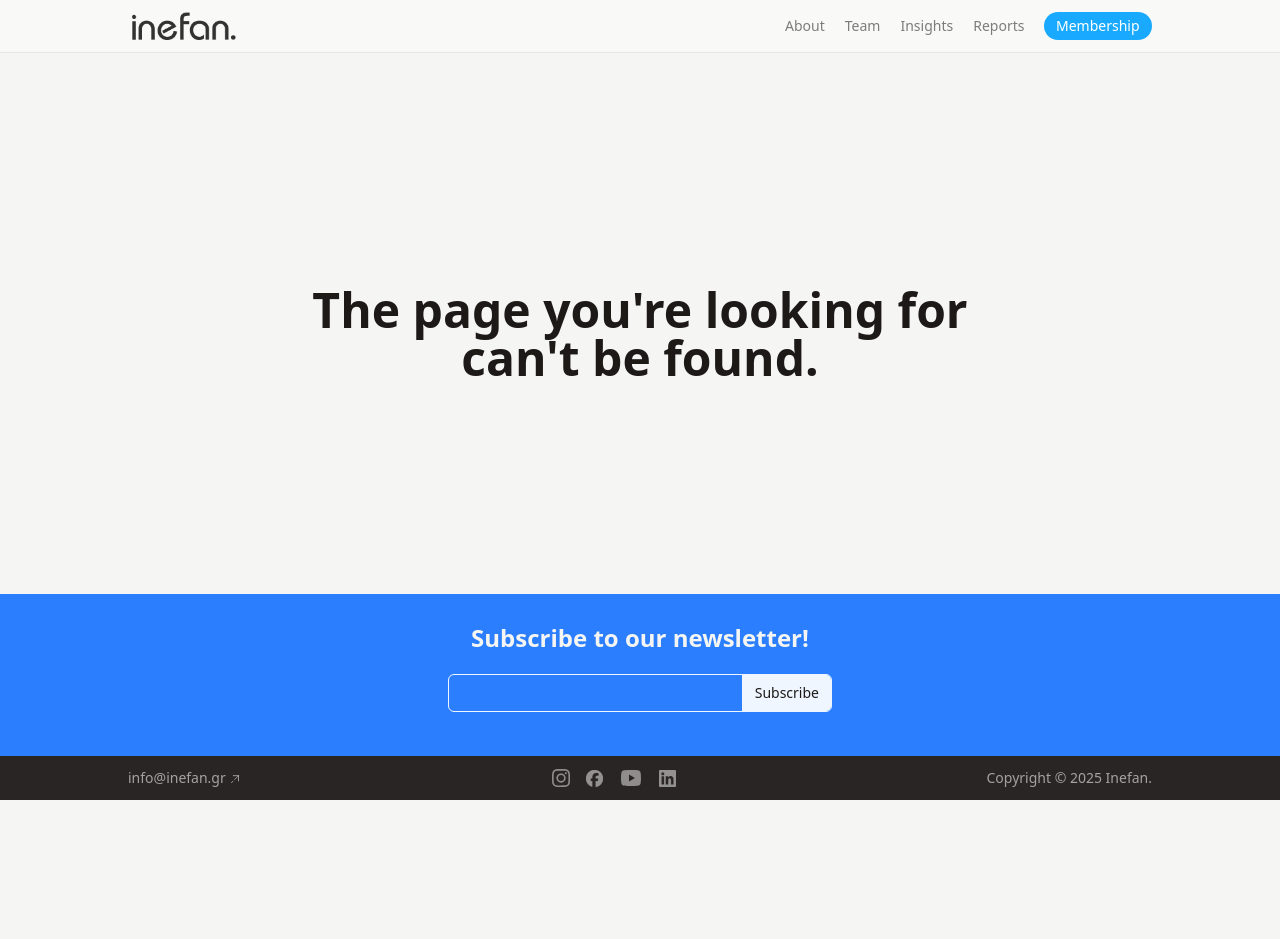
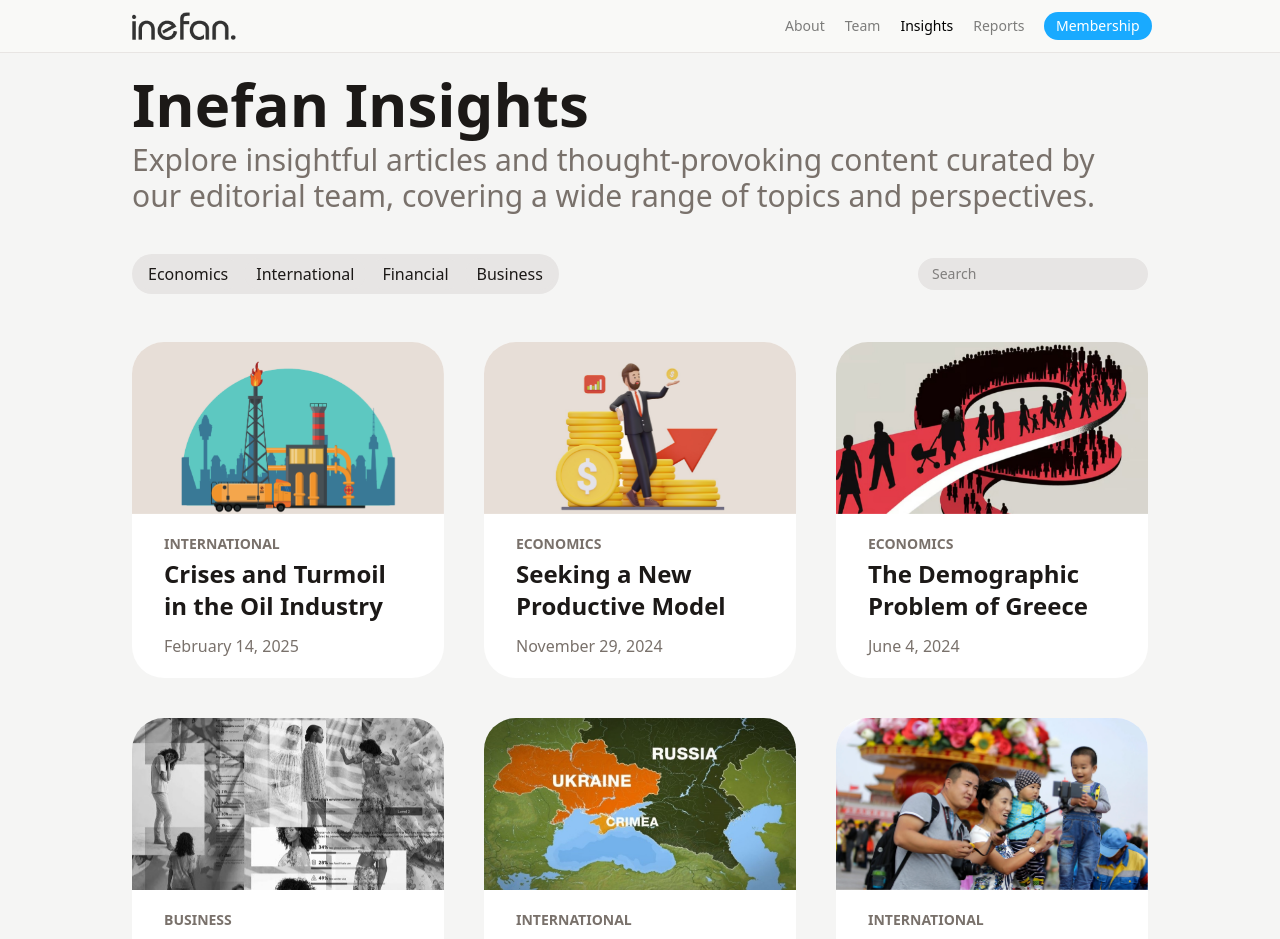
Before and after one commit to andreaschrysopoulos/react-app-2, a React (Vite) app: page /insights in a window 1280 px wide. Shown: the top 939 px of the page. Before the commit the page ends 800 px from the top, so only its background shows below. Built offline with nearby package versions, Linux system fonts and the light colour scheme.

Commit message:
Rename Articles component to Insights and update routing; add SingleInsight page and implement scroll-to-top functionality

```diff
--- a/src/App.jsx
+++ b/src/App.jsx
@@ -1,7 +1,8 @@
 import { BrowserRouter, Routes, Route } from "react-router-dom";
 import Layout from "./layouts/Layout";
 import Home from "./pages/Home";
-import Articles from "./pages/Articles";
+import Insights from "./pages/Insights";
+import SingleInsight from "./pages/SingleInsight";
 import Events from "./pages/Events";
 import Reports from "./pages/Reports";
 import Contact from "./pages/Contact";
@@ -9,15 +10,31 @@ import NotFound from "./pages/404";
 import About from "./pages/About";
 import Team from "./pages/Team";
 
+
+import { useEffect } from 'react';
+import { useLocation } from 'react-router-dom';
+
+function ScrollToTop() {
+  const { pathname } = useLocation();
+
+  useEffect(() => {
+    window.scrollTo(0, 0);
+  }, [pathname]); // Runs whenever the pathname changes
+
+  return null;
+}
+
 const App = () => {
   return (
     <BrowserRouter>
+      <ScrollToTop />
       <Routes>
         <Route path="/" element={<Layout />}>
           <Route index element={<Home />} />
           <Route path="/about" element={<About />} />
           <Route path="/team" element={<Team />} />
-          <Route path="/articles" element={<Articles />} />
+          <Route path="/insights" element={<Insights />} />
+          <Route path="/insights/:slug" element={<SingleInsight />} />
           <Route path="/events" element={<Events />} />
           <Route path="/reports" element={<Reports />} />
           <Route path="/contact" element={<Contact />} />
--- a/src/assets/database.jsx
+++ b/src/assets/database.jsx
@@ -32,7 +32,7 @@ export const members = [
   {
     linkedin: "https://www.linkedin.com/in/ioannis-stafylidis/",
     key: 1,
-    img: "giannis.jpg",
+    img: "/giannis.jpg",
     name: "Giannis Stafilidis",
     role: "President",
     bio: "As the President of the Board of Directors of our organization, I am a graduate of the Department of International and European Studies at the University of Macedonia and currently an undergraduate student at the Faculty of Law at Aristotle University of Thessaloniki. At the same time, I work as a Marketing Manager at Asklipios Medica, contributing to the development of promotional strategies for private enterprises. My journey within the organization has introduced me to the key values of responsibility and solidarity, while my previous tenure as a Marketing Manager highlighted the constant need to analyze external business environment stimuli and continuously improve the organization's public image. Ultimately, having participated in numerous volunteer organizations and institutions, my goal is the continuous improvement of INEFAN's work quality through ongoing initiatives and training programs for its members, enabling them to meet the modern challenges of the workplace and the business world.",
@@ -40,7 +40,7 @@ export const members = [
   {
     linkedin: "https://www.linkedin.com/in/elli-tsikrika/",
     key: 2,
-    img: "elli.jpg",
+    img: "/elli.jpg",
     name: "Elli Tsikrika",
     role: "Head of Human Resources",
     bio: "As a professional in the field of Human Resources, I first came into contact with the organization about three years ago during my studies in the MSc in Human Resource Management at the University of Macedonia. Having already completed my studies in the Department of International and European Studies, I currently serve as the Team Leader of the HR department at INEFAN while also working as an HR Manager at one of the largest IT companies, Lancom. Additionally, I oversee the recruitment process for Battlenet, which is part of the same group. My passion for human resource management has led me to the position I hold today, while my volunteer work at INEFAN provided me with the opportunity to connect with my current employers. Finally, without a doubt, I feel it is my duty to share my knowledge with new volunteers and guide them in their development as professionals in the HR field.",
@@ -48,7 +48,7 @@ export const members = [
   {
     linkedin: "https://www.linkedin.com/in/apostolos-nikolaou-635775327/",
     key: 3,
-    img: "apostolos.jpg",
+    img: "/apostolos.jpg",
     name: "Apostolos Nikolaou",
     role: "Head of Marketing",
     bio: "I am a graduate of the Department of International and European Studies at the University of Macedonia and the Team Leader of the Marketing team in our organization. As a team leader, I specialize in creating both print and digital promotional materials for INEFAN, while my goal is to continuously support my team members in acquiring knowledge and developing creative content. At the same time, I strive to enhance the organizational skills of the team members to help them understand the needs and dynamics of the marketing sector, as well as to communicate effectively with the broader audience.",
@@ -56,7 +56,7 @@ export const members = [
   {
     linkedin: "https://www.linkedin.com/in/niky-papanikolaou/",
     key: 4,
-    img: "niki.jpg",
+    img: "/niki.jpg",
     name: "Niki Papanikolaou",
     role: "Head of P.M & Fundraising",
     bio: "I am a final-year student at the Faculty of Law at Aristotle University of Thessaloniki and a postgraduate MBA student specializing in Banking & Finance at ACT College. Having served as a Project & Fundraising Manager at TEDxAUTH and the Entrepreneurship Hub at ACT, my experience led me to the equally significant role of team leader in the Project Management & Fundraising team within our organization. In this capacity, my goal is to contribute to the organization's initiatives and share my knowledge and experience with the team members, enhancing collaboration and the effectiveness of our projects.",
@@ -64,7 +64,7 @@ export const members = [
   {
     linkedin: "https://www.linkedin.com/in/theodorostsoulfaidis/",
     key: 5,
-    img: "theodoros.jpg",
+    img: "/theodoros.jpg",
     name: "Theodoros Tsoulfaidis",
     role: "Head of Financial Analysis",
     bio: "I am in the fourth year of my undergraduate studies in the Department of Economics at Aristotle University of Thessaloniki. With three years of active participation in the INEFAN organization, my academic education, combined with the experience I have gained, led me to take on the role of head of the economic analysis team within our organization. My main goal is to share my knowledge and experience with the team members while continuously developing and refining the skills required for analyzing indicators and variables in national and international markets.",
@@ -72,7 +72,7 @@ export const members = [
   {
     linkedin: "https://www.linkedin.com/in/thomas-sioumpalas-77a130231/",
     key: 6,
-    img: "thomas.jpg",
+    img: "/thomas.jpg",
     name: "Thomas Sioumpalas",
     role: "Head of P.M & Fundraising",
     bio: "I am a student in the Department of Accounting and Information Systems at the International Hellenic University, while also working as an accounting assistant at LPC S.A., a member of the Motor Oil Group. My professional experience, combined with the knowledge I acquire from my academic studies, allows me to gain an in-depth understanding of the financial and managerial aspects of the modern business environment. Having been an active member of INEFAN for several years, I now have the honor of co-leading the Project Management & Fundraising team alongside Niki. My primary goal is the continuous expansion of our network of collaborators through strategic partnerships and targeted initiatives that strengthen the organization's impact. At the same time, I focus on the continuous development of team members, with particular emphasis on enhancing their communication and negotiation skills, enabling them to effectively navigate challenges and opportunities in the field of Project Management.",
@@ -83,49 +83,61 @@ export const articles = [
   {
     category: "international",
     title: "Crises and Turmoil in the Oil Industry",
+    subtitle: "The oil industry faces crises and turmoil from geopolitical tensions, price volatility, supply disruptions, regulatory challenges, environmental concerns, trade conflicts, and energy transitions.",
+    content: "",
     date: "February 14, 2025",
     picture: "/blog-1.png",
     key: "a1",
+    slug: "crises-and-turmoil",
   },
   {
     category: "economics",
     title: "Seeking a New Productive Model",
+    subtitle: "Seeking a new productive model involves innovation, efficiency, sustainability, technological advancements, economic resilience, policy reforms, adaptive strategies, and optimized resource allocation for growth.",
+    content: "",
     date: "November 29, 2024",
-    picture: "blog-2.jpg",
+    picture: "/blog-2.jpg",
     key: "a2",
+    slug: "seeking-a-new-productive-model",
   },
   {
     category: "economics",
     title: "The Demographic Problem of Greece",
+    subtitle: "Greece faces a severe demographic problem due to low birth rates, an aging population, youth emigration, economic challenges, and strained social systems.",
+    content: "",
     date: "June 4, 2024",
-    picture: "blog-3.jpg",
+    picture: "/blog-3.jpg",
     key: "a3",
+    slug: "the-demographic-problem-of-greece",
   },
   {
     category: "business",
     title: "Why Sustainable Development? A Case Study of H&M",
+    subtitle: "H&M pursues sustainable development through recycling, ethical sourcing, renewable energy, transparency, innovation, circular economy, waste reduction, eco-friendly materials, and responsible production.",
+    content: "",
     date: "May 29, 2024",
-    picture: "blog-4.jpg",
+    picture: "/blog-4.jpg",
     key: "a4",
+    slug: "why-sustainable-development",
   },
   {
     category: "international",
     title: "The Economic Consequences of the War in Ukraine",
+    subtitle: "The war in Ukraine has triggered global economic instability, supply chain disruptions, energy crises, inflation, food shortages, market volatility, recession risks, and geopolitical tensions.",
+    content: "",
     date: "May 29, 2024",
-    picture: "blog-5.jpg",
+    picture: "/blog-5.jpg",
     key: "a5",
+    slug: "the-economic-consequences-of-the-war",
   },
   {
     category: "international",
     title: "How Demographics Affect China's Economy",
+    subtitle: "China's aging population, declining birth rates, and shrinking workforce impact economic growth, productivity, social welfare costs, consumer demand, and long-term sustainability.",
+    content: "",
     date: "February 29, 2024",
-    picture: "blog-6.jpg",
+    picture: "/blog-6.jpg",
     key: "a6",
+    slug: "how-demographics-affect-chinas-economy",
   },
 ];
-
-// export const members = [
-//   { key: 1, img: "giannis.png", name: "Giannis Stafilidis", role: "President", bio: "Όντας πρόεδρος του Διοικητικού Συμβουλίου του οργανισμού μας, αποτελώ απόφοιτο του τμήματος Διεθνών και Ευρωπαϊκών Σπουδών του Πανεπιστημίου Μακεδονίας και νυν προπτυχιακό φοιτητή της Νομικής Σχολής του ΑΠΘ. Παράλληλα, εργάζομαι ως υπεύθυνος Marketing στην Asklipios Medica και συνεισφέρω στην δημιουργία προωθητικών σχεδίων των δραστηριοτήτων ιδιωτικών επιχειρήσεων. Η πορεία μου στον οργανισμό με έφερε σε επαφή με τις σημαντικές αξίες της υπευθυνότητας και της αλληλεγγύης, ενώ η προηγούμενη θητεία μου ως υπεύθυνος Marketing, μου ανέδειξε την διαρκή ανάγκη της ανάλυσης των ερεθισμάτων του εξωτερικού επιχειρηματικού περιβάλλοντος και την συνεχή βελτίωση της εξωτερικής εικόνας του οργανισμού. Καταληκτικά, έχοντας συμμετάσχει σε πληθώρα εθελοντικών οργανισμών και φορέων, στόχος μου είναι η συνεχής βελτίωση της ποιότητας του έργου του INEFAN, μέσω συνεχών δράσεων και επιμορφώσεων των μελών, ώστε αυτά να είναι σε θέση να ανταποκριθούν στις σύγχρονες προκλήσεις του χώρου εργασίας και του επιχειρηματικού κόσμου." },
-//   { key: 2, img: "elli.png", name: "Elli Tsikrika", role: "Head of Human Resources", bio: "Ως μια επαγγελματίας στον τομέα του Ανθρώπινου Δυναμικού, ήρθα σε επαφή με τον οργανισμό πριν από περίπου τρία χρόνια, κατά τη διάρκεια των σπουδών μου στο ΠΜΣ Διοίκησης Ανθρωπίνων Πόρων του Πανεπιστημίου Μακεδονίας. Παράλληλα, έχοντας ήδη ολοκληρώσει τις σπουδές μου στο Τμήμα Διεθνών και Ευρωπαϊκών Σπουδών, σήμερα, έχω αναλάβει τον ρόλο της Team Leader στο τμήμα HR του Inefan, ενώ εργάζομαι ως HR Manager σε μία από τις μεγαλύτερες εταιρείες πληροφορικής, τη Lancom, και συντονίζω τη διαδικασία προσλήψεων της Battlenet, η οποία ανήκει στον ίδιο όμιλο. Το πάθος μου για τη διαχείριση του ανθρώπινου δυναμικού με οδήγησε στην θέση όπου βρίσκομαι σήμερα, ενώ η εθελοντική μου δράση στο Inefan μου έδωσε την ευκαιρία να έρθω σε επαφή με τους σημερινούς μου εργοδότες. Τέλος, χωρίς αμφιβολία, νιώθω καθήκον μου να μεταδίδω τις γνώσεις μου στους νέους εθελοντές και να τους καθοδηγώ στην εξέλιξή τους ως επαγγελματίες στον χώρο του HR." },
-//   { key: 3, img: "apostolos.png", name: "Apostolos Nikolaou", role: "Head of Marketing", bio: "Αποτελώ απόφοιτο του τμήματος Διεθνών και Ευρωπαϊκών Σπουδών του Πανεπιστημίου Μακεδονίας και είμαι ο team leader της ομάδας Marketing του οργανισμού μας. Ως υπεύθυνος ομάδας, εξειδικεύομαι στη δημιουργία έντυπου και άυλου προωθητικού υλικού του INEFAN, ενώ στόχος μου είναι η συνεχής υποστήριξη των μελών της ομάδας μου, σε ό,τι αφορά την απόκτηση γνώσεων και στην ανάπτυξη δημιουργικού περιεχομένου. Ταυτόχρονα, επιδιώκω την συνεχή βελτίωση της οργανωτικής ικανότητας των μελών με σκοπό την κατανόηση των αναγκών και των διακυμάνσεων του τομέα του Marketing, καθώς και την αποτελεσματική επικοινωνία με το ευρύτερο κοινό." },
-// ];
--- a/src/components/Article.jsx
+++ b/src/components/Article.jsx
@@ -1,6 +1,8 @@
-const Article = ({ category, title, date, picture }) => {
+import { Link } from "react-router-dom"
+
+const Article = ({ category, title, date, picture, slug }) => {
   return (
-    <a href="" className='cursor-pointer max-w-78 min-w-70 h-full'>
+    <Link to={'/insights/' + slug} className='cursor-pointer max-w-78 min-w-70 h-full'>
 
       {/* Container */}
       <div className='group flex flex-col h-full rounded-4xl bg-white dark:bg-stone-900'>
@@ -20,7 +22,7 @@ const Article = ({ category, title, date, picture }) => {
 
       </div>
 
-    </a>
+    </Link>
   )
 }
 
--- a/src/components/Copyright.jsx
+++ b/src/components/Copyright.jsx
@@ -32,7 +32,7 @@ const Footer = () => {
 
           {/* LinkedIn */}
           <a href="https://www.linkedin.com/company/inefan" target="_blank" rel="noopener noreferrer" className="transition-opacity duration-200 flex itemeitems-center justify-center opacity-50 hover:opacity-100 will-change-transform">
-            <img className="min-w-[16.5px] max-w-[16.5px] min-h-[16.5px] max-h-[16.5px]" src="linkedin.png" alt="LinkedIn" />
+            <img className="min-w-[16.5px] max-w-[16.5px] min-h-[16.5px] max-h-[16.5px]" src="/linkedin.png" alt="LinkedIn" />
           </a>
 
         </div>
--- a/src/data/siteMap.js
+++ b/src/data/siteMap.js
@@ -1,7 +1,7 @@
 export const links = [
   { key: 1, pageName: "About", to: "/about" },
   { key: 6, pageName: "Team", to: "/team" },
-  { key: 2, pageName: "Insights", to: "/articles" },
+  { key: 2, pageName: "Insights", to: "/insights" },
   { key: 3, pageName: "Reports", to: "/reports" },
   // { key: 4, pageName: "Events", to: "/events" },
   // { key: 5, pageName: "Contact", to: "/contact" },
--- a/src/pages/About.jsx
+++ b/src/pages/About.jsx
@@ -1,4 +1,4 @@
-import Articles from "./Articles"
+import Articles from "./Insights"
 
 const About = () => {
   return (
--- a/src/pages/Home.jsx
+++ b/src/pages/Home.jsx
@@ -16,7 +16,7 @@ const Home = () => {
         </Link>
 
         {/* Item 2 */}
-        <Link className="relative h-80 bg-stone-400 team2:hover:scale-[1.01] transition-transform duration-300 ease-in-out will-change-transform" to="/articles">
+        <Link className="relative h-80 bg-stone-400 team2:hover:scale-[1.01] transition-transform duration-300 ease-in-out will-change-transform" to="/insights">
           <img className="object-cover size-full" src="/insights.jpg" alt="" />
           <div className="absolute top-0 left-0 size-full p-10 flex flex-col gap-2 justify-center items-center transition-all duration-300 ease-in-out hover:backdrop-brightness-110 cursor-pointer text-white backdrop-blur-xs">
             <span className="team2:text-5xl text-4xl text-center font-semibold">Insights</span>
--- a/src/pages/Articles.jsx
+++ b/src/pages/Insights.jsx
@@ -4,7 +4,7 @@ import BlogFilter from '../components/BlogFilter'
 import { useState, useRef, useEffect } from 'react'
 import { useSearchParams } from 'react-router-dom'
 
-const Articles = () => {
+const Insights = () => {
 
   const [searchParams, setSearchParams] = useSearchParams()
 
@@ -33,6 +33,7 @@ const Articles = () => {
           title={article.title}
           picture={article.picture}
           date={article.date}
+          slug={article.slug}
         />)
     }
 
@@ -45,6 +46,7 @@ const Articles = () => {
           title={article.title}
           picture={article.picture}
           date={article.date}
+          slug={article.slug}
         />
       }
       else
@@ -81,4 +83,4 @@ const Articles = () => {
   )
 }
 
-export default Articles
+export default Insights
--- /dev/null
+++ b/src/pages/SingleInsight.jsx
@@ -0,0 +1,56 @@
+import React from 'react'
+import { useParams } from 'react-router-dom';
+import { articles } from '../assets/database';
+import NotFound from './404';
+import { Link } from 'react-router-dom';
+
+const SingleInsight = () => {
+  const { slug } = useParams();
+
+  let article;
+  articles.forEach(art => {
+    console.log(art.slug);
+    if (art.slug === slug) {
+      article = art;
+      return;
+    }
+  }
+  )
+
+
+  return (
+    <>
+      {
+        !article ? <NotFound /> :
+          <div className="flex flex-col flex-auto px-5 pb-10">
+            <div className="flex flex-col size-full max-w-5xl mx-auto">
+
+              {/* Back Button */}
+              {/* <Link to="/insights" className='mb-3 w-fit'>Back</Link> */}
+
+              {/* Page Header */}
+              <div className="flex flex-col max-w-2xl mx-auto mt-10">
+                <span className='font-medium text-sm mb-1 dark:text-stone-400 text-stone-600'>{article.category.toUpperCase()}</span>
+                <span className='font-medium text-sm mb-6 dark:text-stone-400 text-stone-600'>{article.date}</span>
+                <span className='font-bold team3:text-5xl text-4xl mb-6'>{article.title}</span>
+                <span className='team3:text-2xl text-xl mb-14'>{article.subtitle}</span>
+              </div>
+
+              {/* Photo */}
+              <div className="w-full h-100 overflow-hidden rounded-xl mb-5">
+                <img src={article.picture} alt="" className='object-cover size-full' />
+              </div>
+
+              {/* Article Content */}
+              <div className="flex flex-col max-w-2xl mx-auto mt-10">
+                <span className='team3:text-lg text-base mb-14'>{article.content}</span>
+              </div>
+
+            </div>
+          </div>
+      }
+    </>
+  )
+}
+
+export default SingleInsight
```
